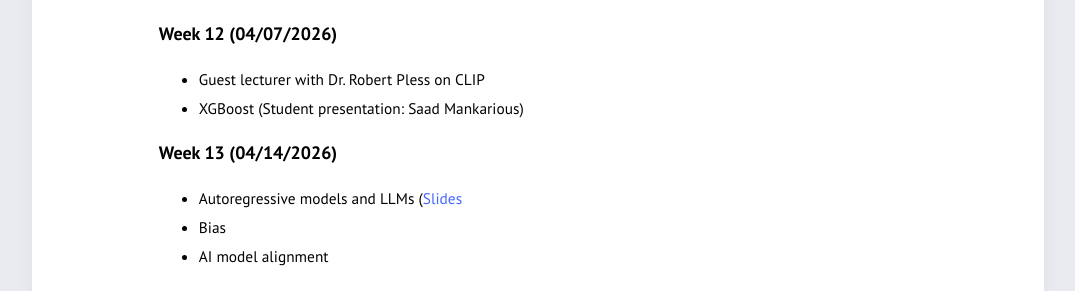
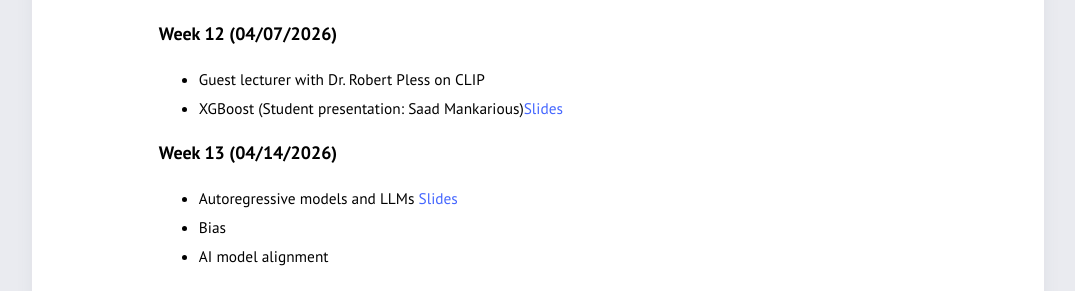
Before and after one commit to azirikly/nlu-gw26, a Jekyll site: the page built from syllabus.md, in a window 1280 px wide. Shown: the part 1681-1972 px from the top of the page, without its empty margins (102-1177 px from the left). Built offline with Jekyll 4.4.1, drawn with Linux system fonts in a browser that asks for light colours.

Commit message:
Update syllabus with links to presentation slides

```diff
--- a/syllabus.md
+++ b/syllabus.md
@@ -53,10 +53,10 @@ Text Classification [Slides](slides/Lecture3_NLU_Zirikly.pdf)
 
 ### Week 12 (04/07/2026)
 - Guest lecturer with Dr. Robert Pless on CLIP
-- XGBoost (Student presentation: Saad Mankarious)
+- XGBoost (Student presentation: Saad Mankarious)[Slides](slides/XGBoost_Saad.pdf)
 
 ### Week 13 (04/14/2026)
-- Autoregressive models and LLMs ([Slides](slides/Lecture12_NLU_Zirikly.pdf)
+- Autoregressive models and LLMs [Slides](slides/Lecture12_NLU_Zirikly.pdf)
 - Bias
 - AI model alignment
 
```
